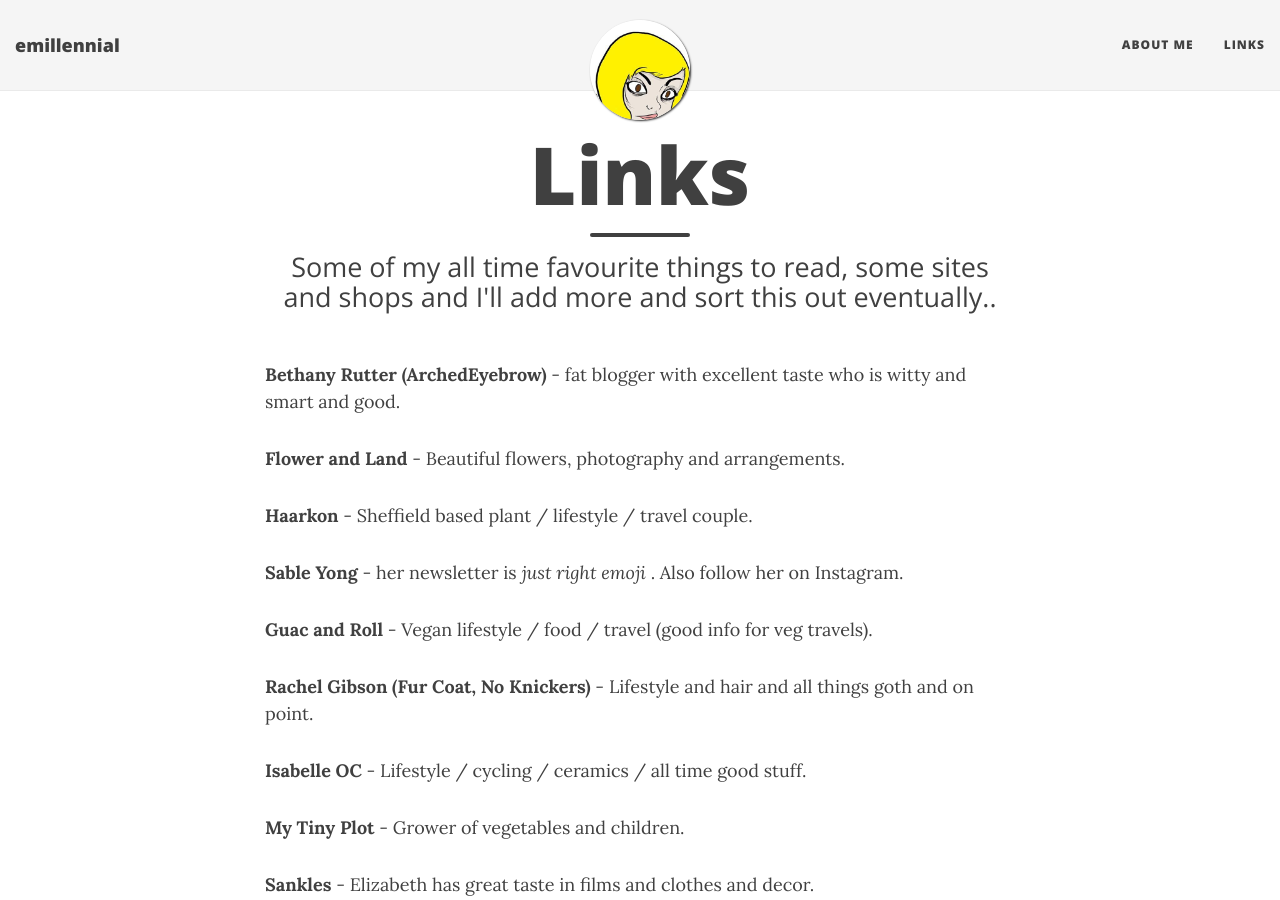
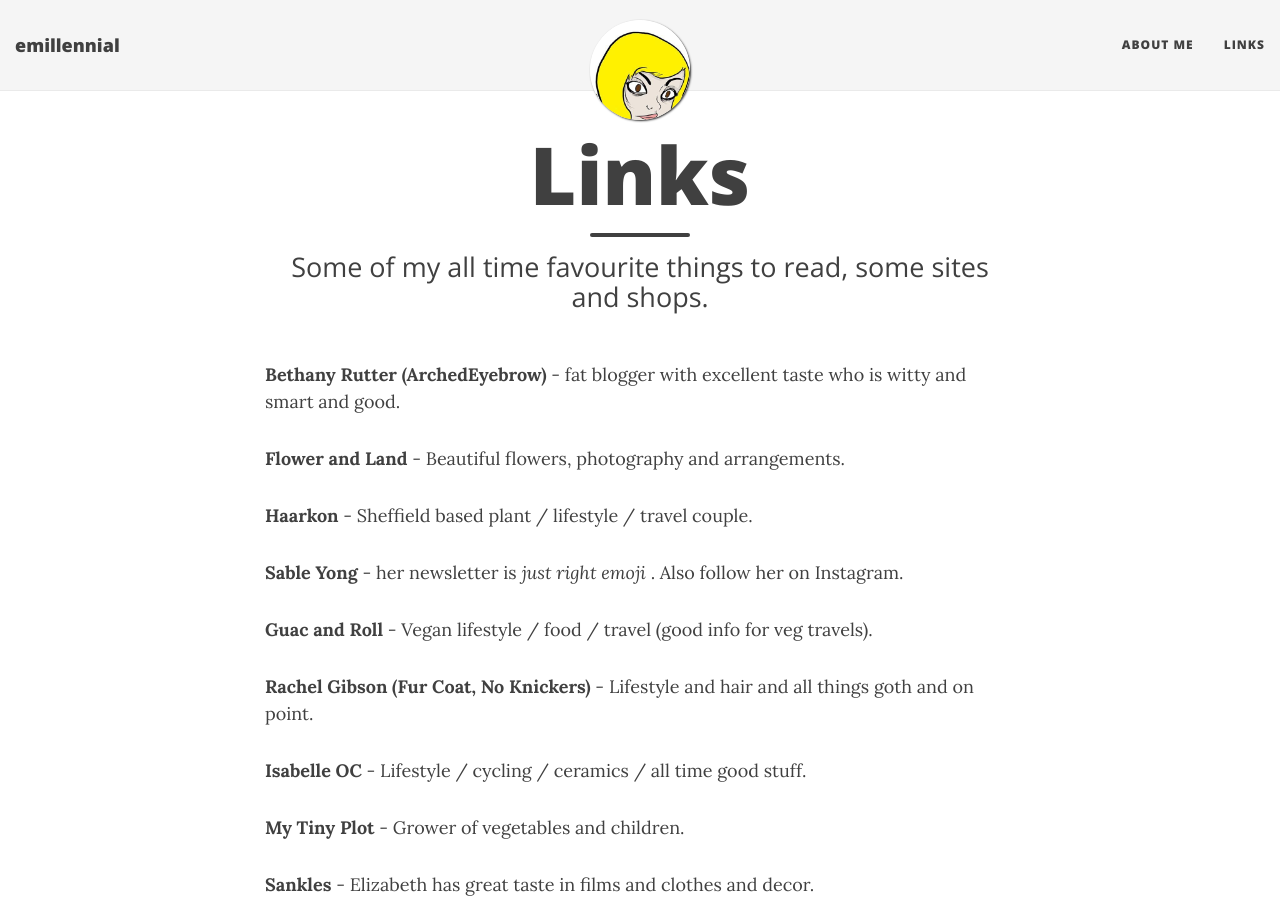
Before and after one commit to emillennial/emillennial.github.io, a Jekyll site: the page built from links.md, in a window 1280 px wide and 900 px high. Built offline with Jekyll 4.4.1, drawn with Linux system fonts in a browser that asks for light colours; nearby versions of some CDN libraries.

Commit message:
Subtitle edit

```diff
--- a/links.md
+++ b/links.md
@@ -1,7 +1,7 @@
 ---
 layout: page
 title: Links
-subtitle: Some of my all time favourite things to read, some sites and shops and I'll add more and sort this out eventually..
+subtitle: Some of my all time favourite things to read, some sites and shops.
 ---
 
 **<a href="http://archedeyebrow.com">Bethany Rutter (ArchedEyebrow)</a>** - fat blogger with excellent taste who is witty and smart and good.
```
